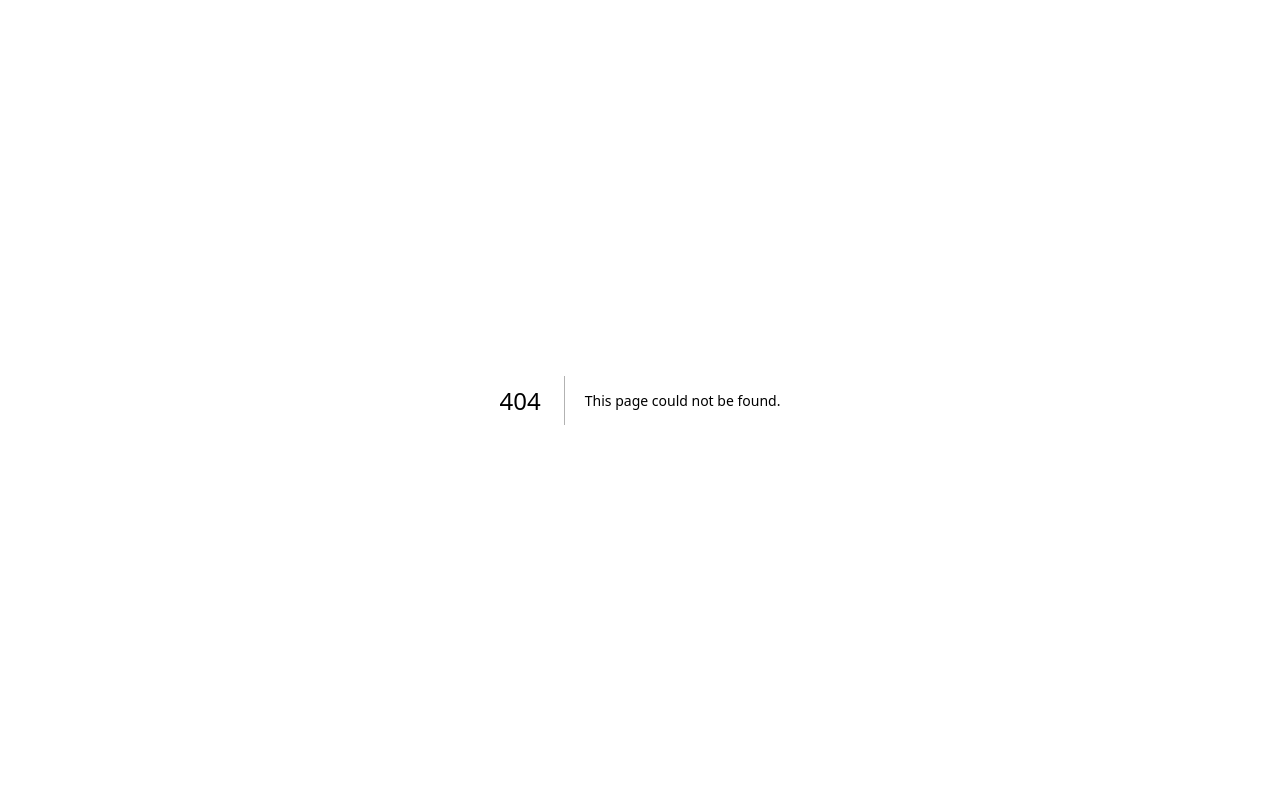
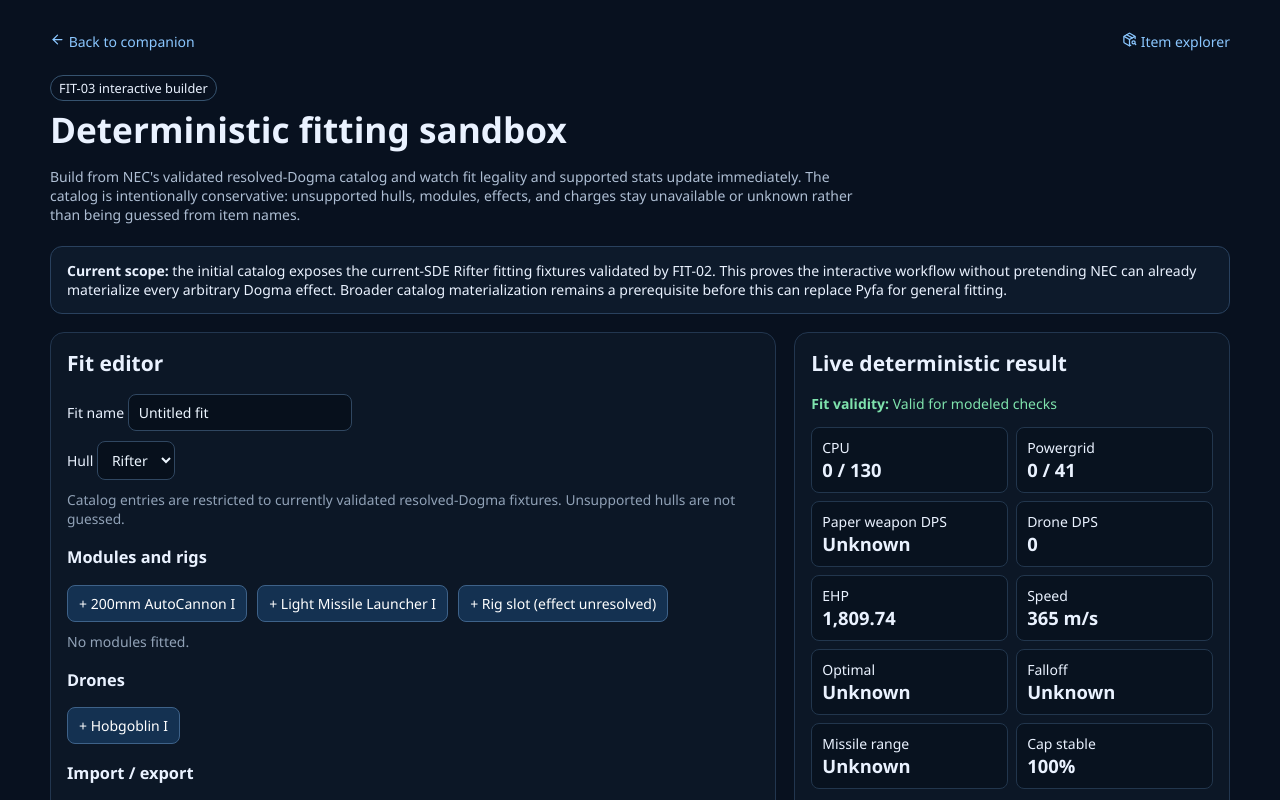
Before and after one commit to Ab0ut47Pandas/new-eden-companion, a Next.js app: page /fitting in a window 1280 px wide. Before the commit this address had no page. Shown: the top 800 px of the page. Built offline with nearby package versions, Linux system fonts and the light colour scheme.

Commit message:
FIT-03: expose fitting builder page

```diff
--- /dev/null
+++ b/src/app/fitting/page.tsx
@@ -0,0 +1,25 @@
+import { ArrowLeft, PackageSearch } from "lucide-react";
+import Link from "next/link";
+
+import { FittingBuilderClient } from "./FittingBuilderClient";
+import styles from "./fitting-builder.module.css";
+
+export default function FittingBuilderPage() {
+  return (
+    <main className={styles.shell}>
+      <div className={styles.container}>
+        <div className={styles.topbar}>
+          <Link className={styles.link} href="/"><ArrowLeft size={15} /> Back to companion</Link>
+          <Link className={styles.link} href="/items"><PackageSearch size={15} /> Item explorer</Link>
+        </div>
+        <section className={styles.hero}>
+          <div className={styles.pill}>FIT-03 interactive builder</div>
+          <h1>Deterministic fitting sandbox</h1>
+          <p>Build from NEC's validated resolved-Dogma catalog and watch fit legality and supported stats update immediately. The catalog is intentionally conservative: unsupported hulls, modules, effects, and charges stay unavailable or unknown rather than being guessed from item names.</p>
+        </section>
+        <div className={styles.notice}><strong>Current scope:</strong> the initial catalog exposes the current-SDE Rifter fitting fixtures validated by FIT-02. This proves the interactive workflow without pretending NEC can already materialize every arbitrary Dogma effect. Broader catalog materialization remains a prerequisite before this can replace Pyfa for general fitting.</div>
+        <FittingBuilderClient />
+      </div>
+    </main>
+  );
+}
```
